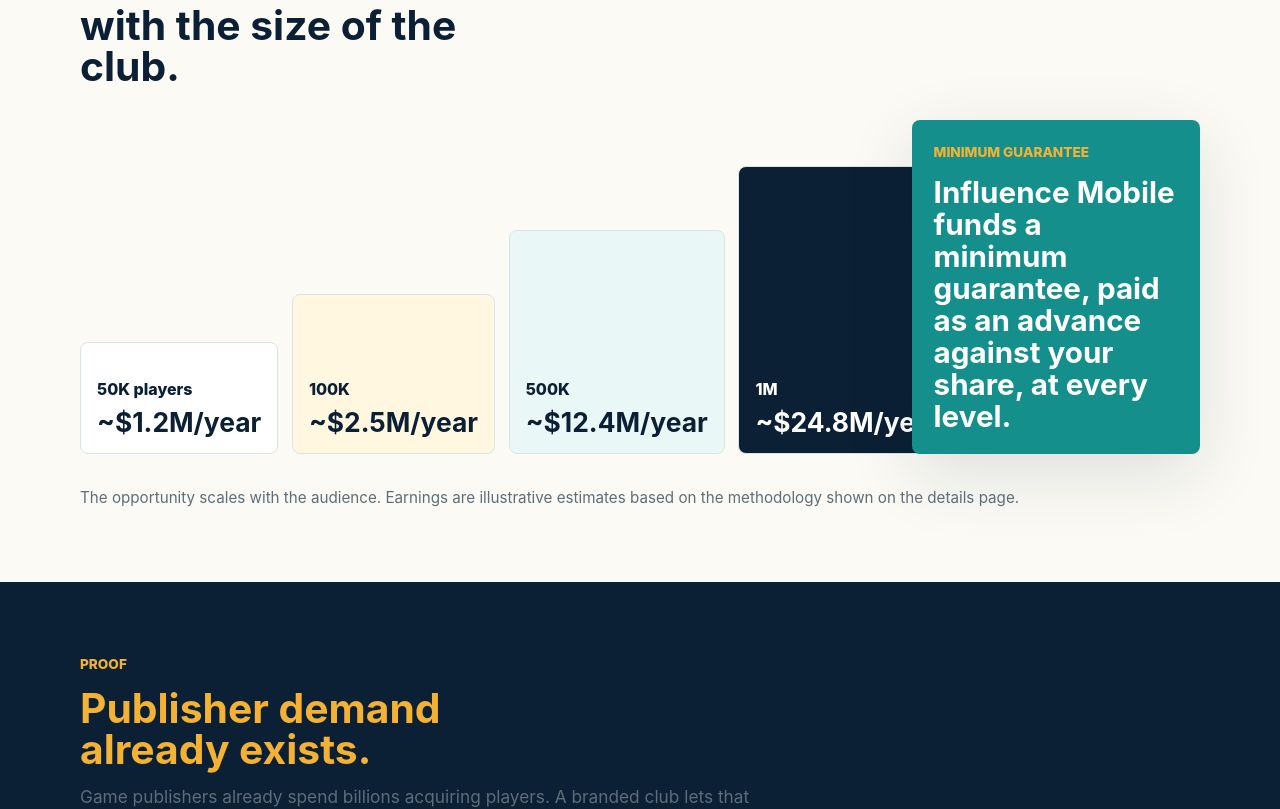
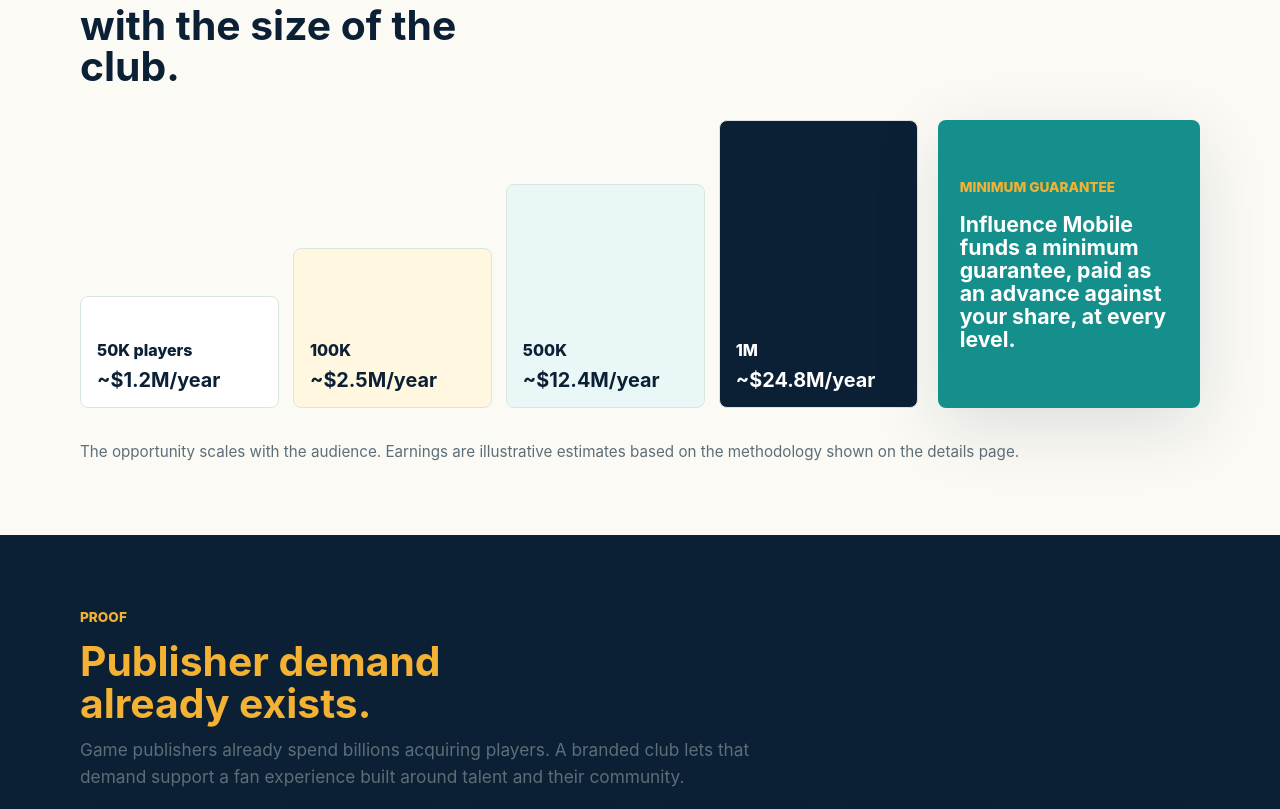
Before and after one commit to danieltoddIM/caa, a plain HTML site: page index.html in a window 1280 px wide. Shown: the part 2230-3039 px from the top of the page. Drawn offline with Linux system fonts and the light colour scheme.

Commit message:
Add files via upload

```diff
--- a/styles.css
+++ b/styles.css
@@ -597,7 +597,7 @@
 
 .growth-ladder {
   display: grid;
-  grid-template-columns: repeat(4, 1fr);
+  grid-template-columns: repeat(4, minmax(0, 1fr));
   align-items: end;
   gap: 0.85rem;
   min-height: 18rem;
@@ -605,12 +605,13 @@
 
 .earnings-panel {
   display: grid;
-  grid-template-columns: minmax(0, 1fr) minmax(18rem, 0.34fr);
-  gap: 1rem;
-  align-items: stretch;
+  grid-template-columns: minmax(0, 3.2fr) minmax(15.5rem, 1fr);
+  gap: 1.25rem;
+  align-items: end;
 }
 
 .ladder-step {
+  min-width: 0;
   display: grid;
   align-content: end;
   gap: 0.45rem;
@@ -648,12 +649,15 @@
 
 .ladder-step strong {
   font-family: var(--font-display);
-  font-size: 1.65rem;
+  font-size: clamp(1.24rem, 1.05vw + 0.38rem, 1.5rem);
   line-height: 1.05;
   color: inherit;
+  white-space: nowrap;
 }
 
 .guarantee-card {
+  min-width: 0;
+  align-self: end;
   display: grid;
   align-content: center;
   gap: 0.9rem;
@@ -671,7 +675,7 @@
 
 .guarantee-card strong {
   font-family: var(--font-display);
-  font-size: 1.85rem;
+  font-size: clamp(1.24rem, 1.1vw + 0.45rem, 1.58rem);
   line-height: 1.08;
 }
 
```
